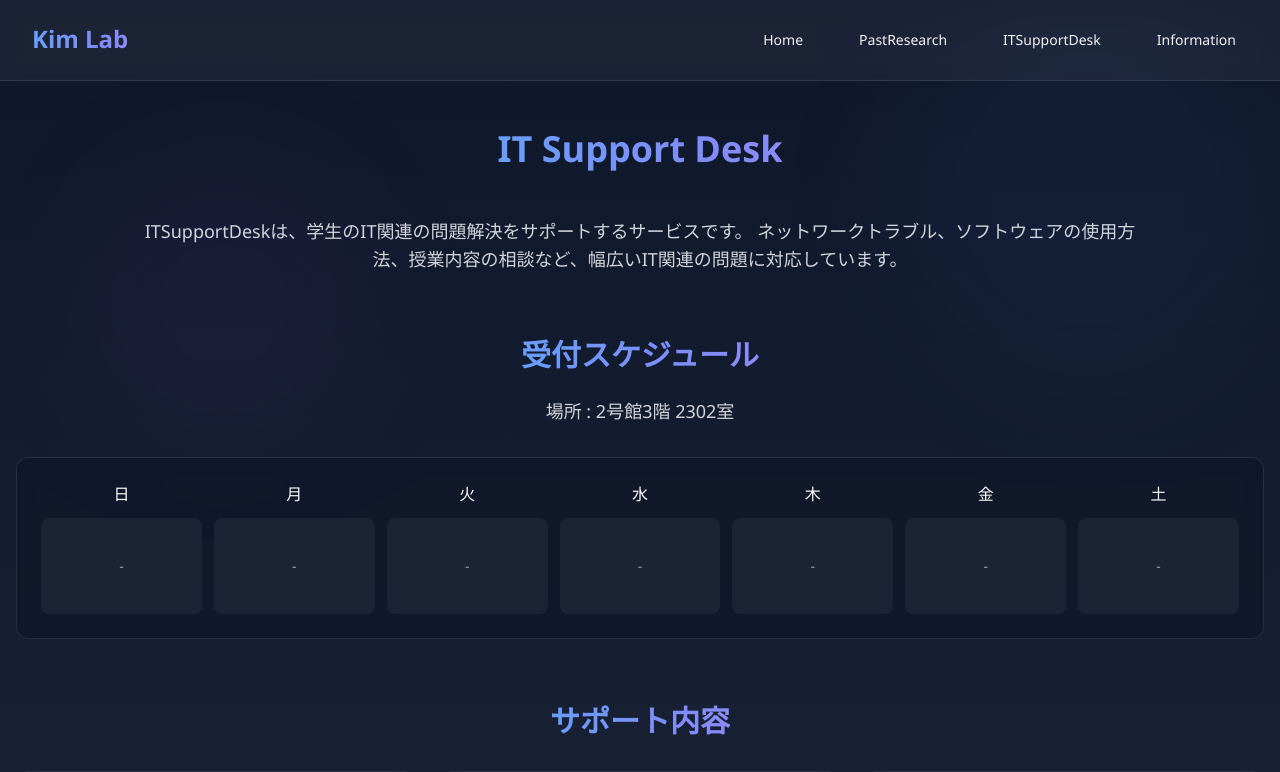
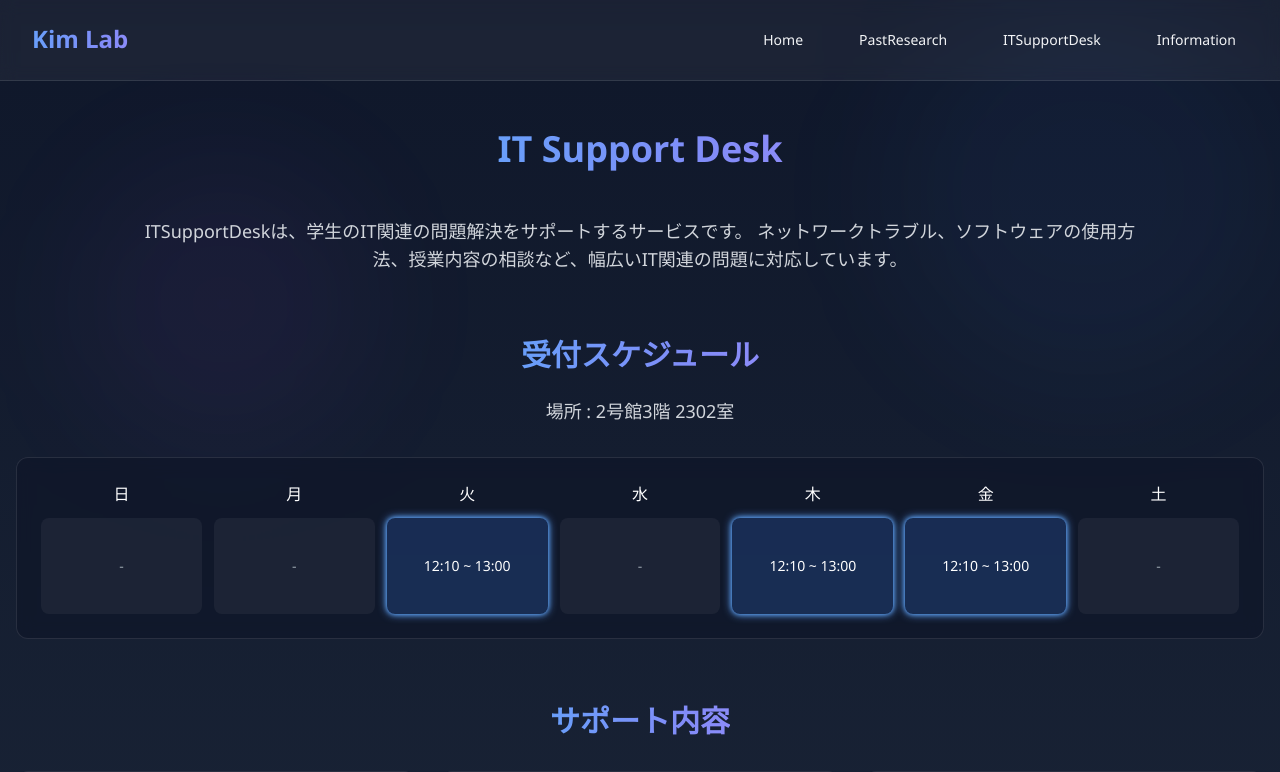
Before and after one commit to KimLaboratory/labo-hp, a React (Vite) app: page /#/it-support-desk in a window 1280 px wide. Shown: the top 772 px of the page. Built offline with nearby package versions, Linux system fonts and the light colour scheme.

Commit message:
fix: update weekly schedule

```diff
--- a/src/components/ITSupportDesk.tsx
+++ b/src/components/ITSupportDesk.tsx
@@ -39,10 +39,10 @@ const supportServices: SupportService[] = [
 const weeklySchedule: WeeklySchedule = {
   日: [],
   月: [],
-  火: [],
+  火: ["12:10 ~ 13:00"],
   水: [],
-  木: [],
-  金: [],
+  木: ["12:10 ~ 13:00"],
+  金: ["12:10 ~ 13:00"],
   土: [],
 };
 
```
